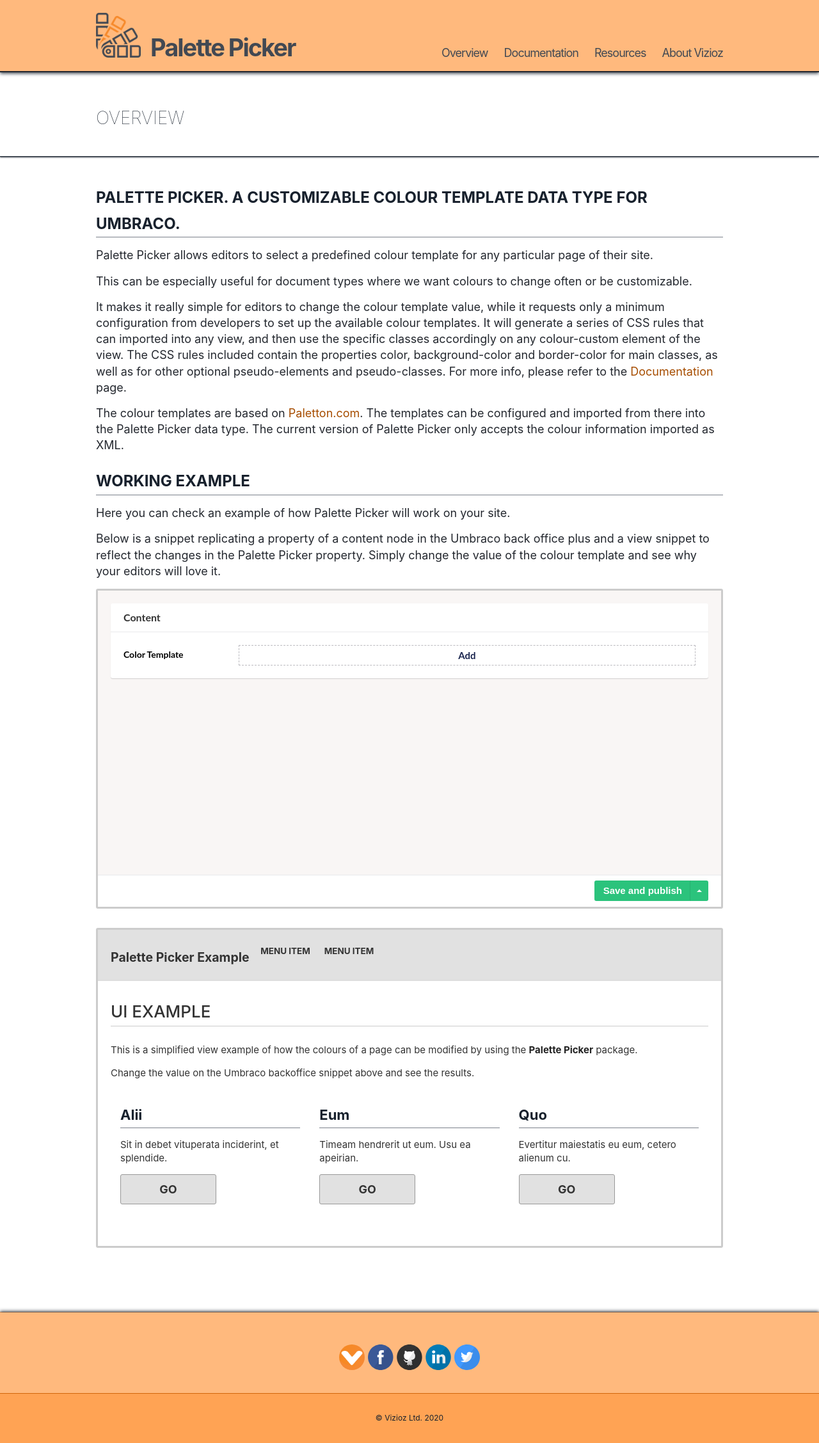
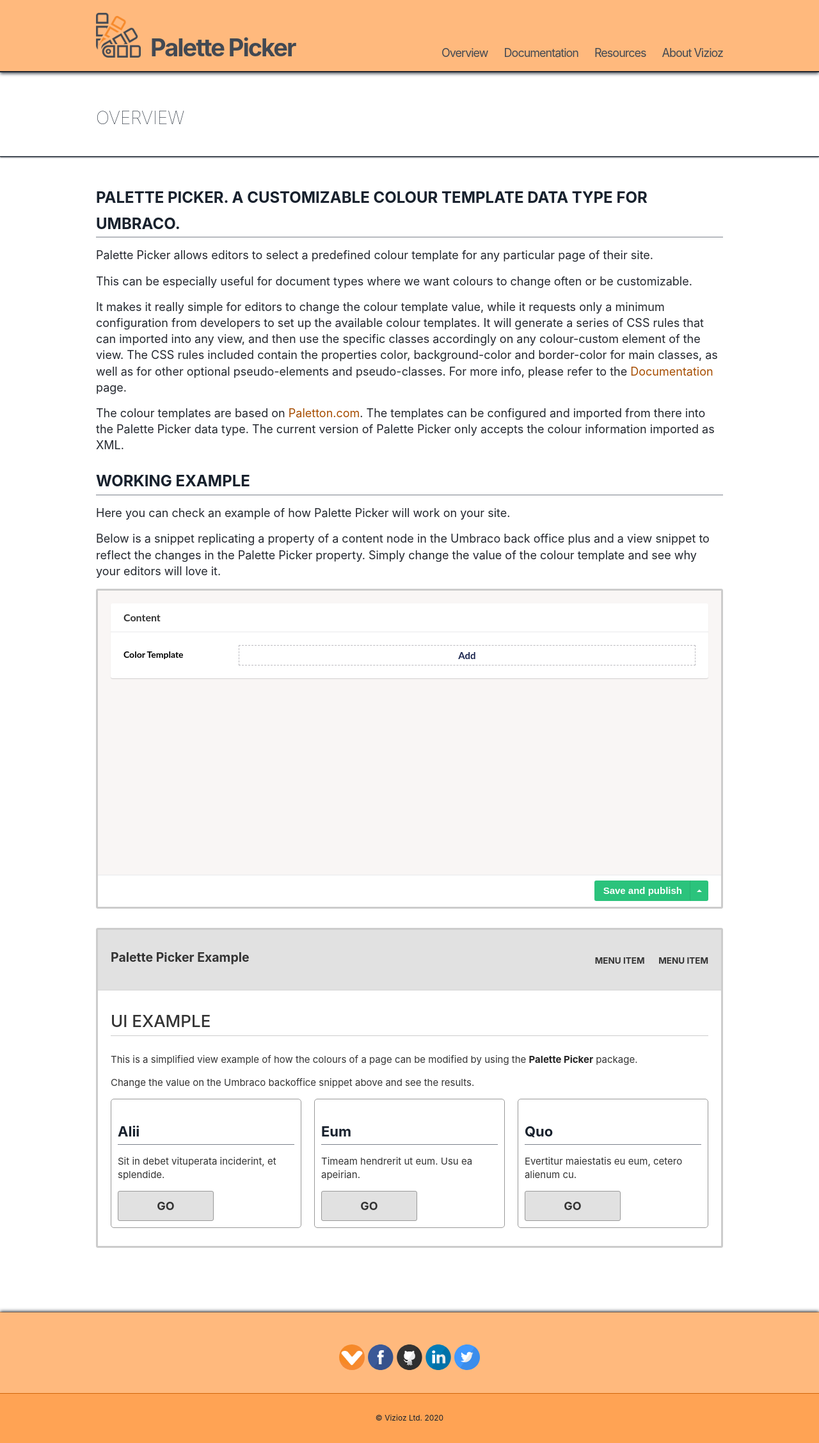
Before and after one commit to Vizioz/Paletton-Picker, a Jekyll site: the page built from docs/index.md, in a window 1280 px wide. Shown: the whole page at 64% size. Built offline with Jekyll 4.4.1, drawn with Linux system fonts in a browser that asks for light colours.

Commit message:
Update example.css

```diff
--- a/docs/css/example.css
+++ b/docs/css/example.css
@@ -445,6 +445,9 @@
   position: relative;
 	font-size: 15px;
 }
+.ui-view .body {
+	padding-bottom: 20px;
+}
 .ui-view .container {
 	padding: 0 20px;
 }
@@ -464,6 +467,9 @@
 .ui-view .nav {
 	margin-top: 22px;
 	margin-bottom: 0;
+	text-align: right;
+	display: inline-block;
+	float: right;
 }
 .ui-view .nav li {
 	display: inline-block;
@@ -527,9 +533,11 @@
   color: #000;
 }
 .ui-view .row {
-  max-width: 100%;
+  max-width: calc(100% + 20px);
+    width: calc(100% + 20px);
+    margin: 0 -10px;
 }
-.ui-view .row ::before{
+.ui-view .row::before{
   display: table;
   content: ' ';
 }
@@ -541,6 +549,11 @@
 .ui-view .row .span4 {
   float: left;
   width: 33.33%;
-  padding-right: .9375rem;
-  padding-left: .9375rem;
+  padding-right: 10px;
+  padding-left: 10px;
 }
+.ui-view .tile {
+padding: 10px;
+    border: 1px solid #999;
+    border-radius: 5px;
+}
```
